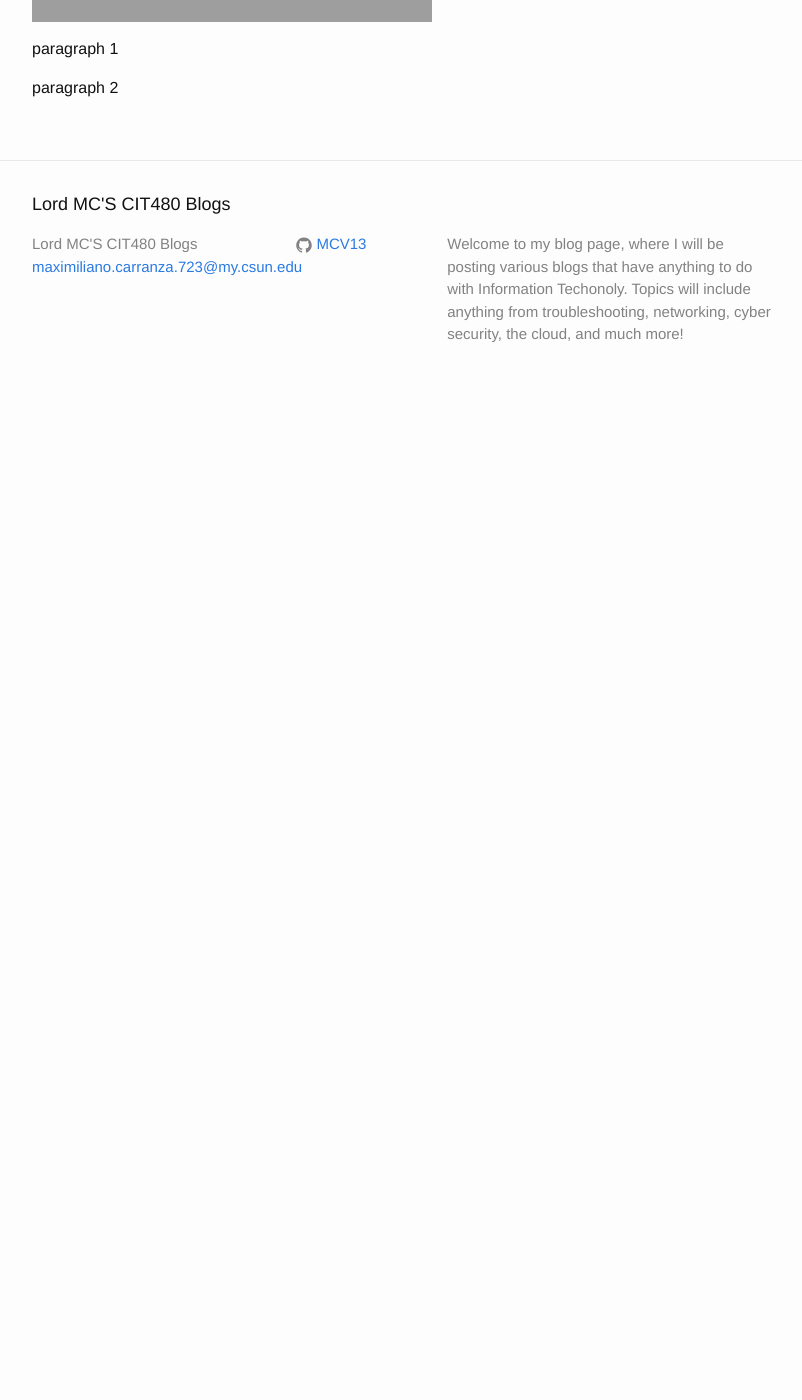
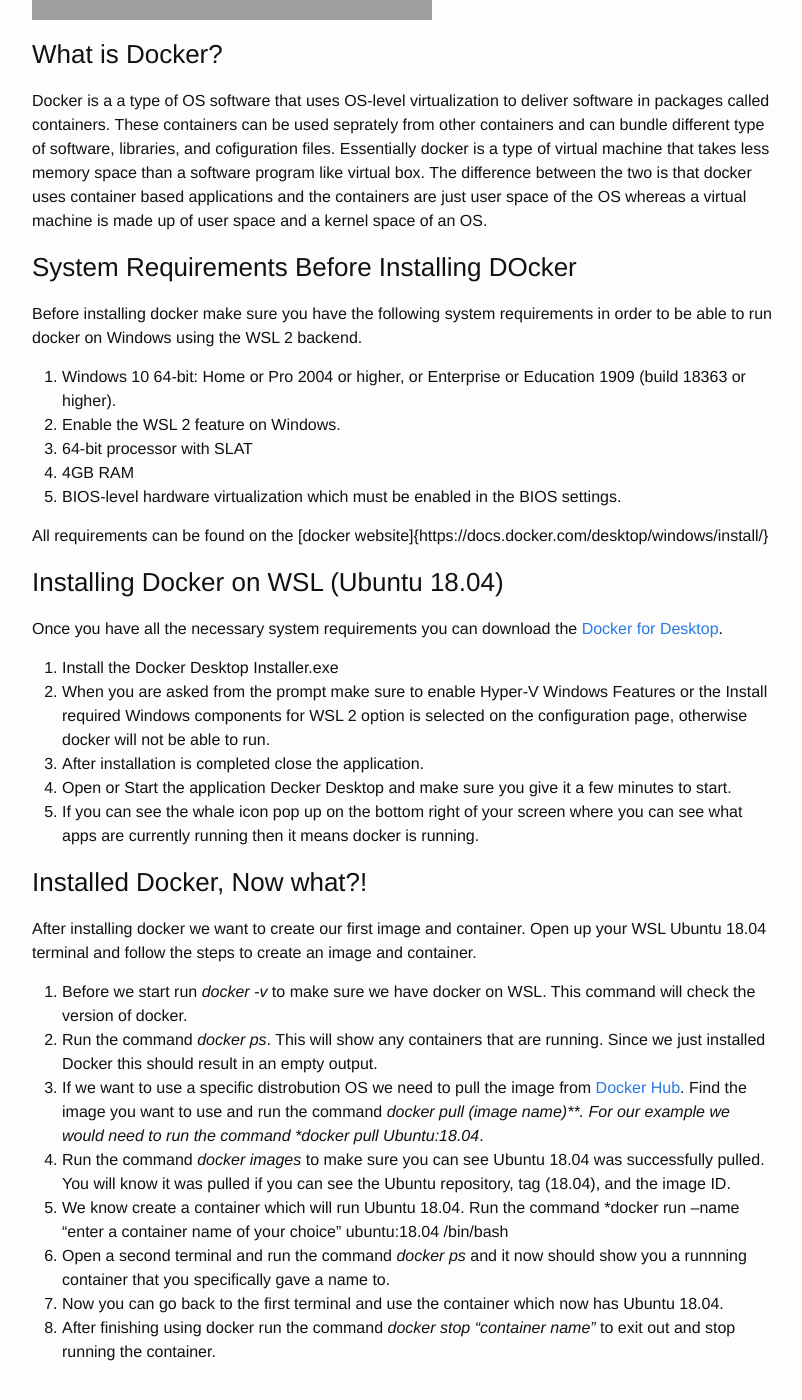
Before and after one commit to MCV13/MCV13.github.io, a Jekyll site: the page built from _posts/2021-09-24-Blog-1.md, in a window 1280 px wide and 1400 px high, scrolled down 534 px. Shown: the whole window, without its empty margins (238-1040 px from the left). Built offline with Jekyll 4.4.1, drawn with Linux system fonts in a browser that asks for light colours; before the commit the page ends 940 px from its top, so only the background shows below that; some of the changed text lies outside the part shown; grey boxes are pictures that could not be loaded.

Commit message:
Blog 1 Docker Final Update

```diff
--- a/_posts/2021-09-24-Blog-1.md
+++ b/_posts/2021-09-24-Blog-1.md
@@ -4,12 +4,46 @@ title:  "Blog 1- Docker"
 date:   2021-09-24 21:03:22 -0700
 categories: jekyll update
 ---
+### <center>**Insalling Docker for Windows Using WSL (Ubuntu 18.04)**</center>
 
-### Insalling Docker for Windows Using WSL (UBuntu 18.04)
+![logo](https://www.cloudsavvyit.com/p/uploads/2021/04/075c8694.jpeg?width=1198&trim=1,1&bg-color=000&pad=1,1)
 ---
-![logo](link to the image)
-[title](https://www.google.com)
 
-paragraph 1
+### What is Docker?
 
-paragraph 2
+Docker is a a type of OS software that uses OS-level virtualization to deliver software in packages called containers. These containers can be used seprately from other containers and can bundle different type of software, libraries, and cofiguration files. Essentially docker is a type of virtual machine that takes less memory space than a software program like virtual box. The difference between the two is that docker uses container based applications and the containers are just user space of the OS whereas a virtual machine is made up of user space and a kernel space of an OS.
+
+### System Requirements Before Installing DOcker
+
+Before installing docker make sure you have the following system requirements in order to be able to run docker on Windows using the WSL 2 backend.
+
+1. Windows 10 64-bit: Home or Pro 2004 or higher, or Enterprise or Education 1909 (build 18363 or higher).
+2. Enable the WSL 2 feature on Windows.
+3. 64-bit processor with SLAT
+4. 4GB RAM
+5. BIOS-level hardware virtualization which must be enabled in the BIOS settings.
+
+All requirements can be found on the [docker website]{https://docs.docker.com/desktop/windows/install/}
+
+### Installing Docker on WSL (Ubuntu 18.04)
+
+Once you have all the necessary system requirements you can download the [Docker for Desktop](https://desktop.docker.com/win/main/amd64/Docker%20Desktop%20Installer.exe).
+
+1. Install the Docker Desktop Installer.exe
+2. When you are asked from the prompt make sure to enable Hyper-V Windows Features or the Install required Windows components for WSL 2 option is selected on the configuration page, otherwise docker will not be able to run.
+3. After installation is completed close the application.
+4. Open or Start the application Decker Desktop and make sure you give it a few minutes to start.
+5. If you can see the whale icon pop up on the bottom right of your screen where you can see what apps are currently running then it means docker is running.
+
+### Installed Docker, Now what?!
+
+After installing docker we want to create our first image and container. Open up your WSL Ubuntu 18.04 terminal and follow the steps to create an image and container.
+
+1. Before we start run *docker -v* to make sure we have docker on WSL. This command will check the version of docker.
+2. Run the command *docker ps*. This will show any containers that are running. Since we just installed Docker this should result in an empty output.
+3. If we want to use a specific distrobution OS we need to pull the image from [Docker Hub](https://hub.docker.com/). Find the image you want to use and run the command *docker pull (image name)**. For our example we would need to run the command *docker pull Ubuntu:18.04*.
+4. Run the command *docker images* to make sure you can see Ubuntu 18.04 was successfully pulled. You will know it was pulled if you can see the Ubuntu repository, tag (18.04), and the image ID.
+5. We know create a container which will run Ubuntu 18.04. Run the command *docker run --name "enter a container name of your choice" ubuntu:18.04 /bin/bash
+6. Open a second terminal and run the command *docker ps* and it now should show you a runnning container that you specifically gave a name to.
+7. Now you can go back to the first terminal and use the container which now has Ubuntu 18.04.
+8. After finishing using docker run the command *docker stop "container name"* to exit out and stop running the container.
```
